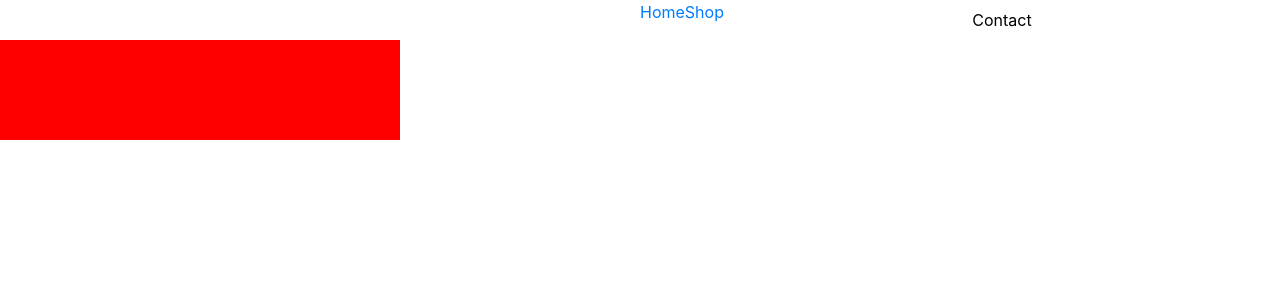
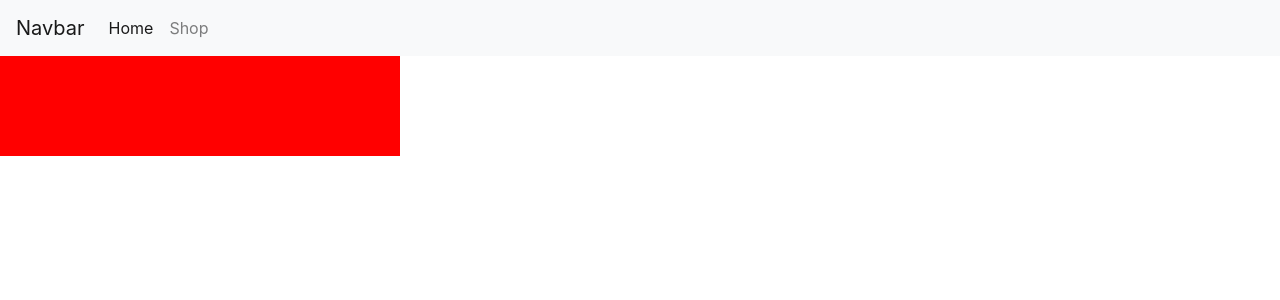
Before and after one commit to NathanSzu/website-template-react-firebase, a React (Create React App) app: page / in a window 1280 px wide. Shown: the top 300 px of the page. Built offline with nearby package versions, Linux system fonts and the light colour scheme.

Commit message:
Used bootstrap for basic nav template

```diff
--- a/public/index.css
+++ b/public/index.css
@@ -48,25 +48,3 @@
   display: flex;
   flex-wrap: wrap;
 }
-
-.flex-child {
-
-}
-
-.nav {
-  display: flex;
-}
-
-.nav-logo-wrapper {
-  flex-grow: 0;
-  flex-basis: 50%;
-}
-
-.nav-link-wrapper {
-  display: flex;
-  flex-grow: 1;
-}
-
-.nav-link {
-  flex-grow: 1;
-}
--- a/src/components/NavbarStandard.js
+++ b/src/components/NavbarStandard.js
@@ -2,15 +2,18 @@
 import { Link, useLocation } from "react-router-dom"
 
 export default function NavbarStandard() {
+    const location = useLocation();
     return (
-        <nav className='nav'>
-            <div className='nav-logo-wrapper'>
-
-            </div>
-            <div className='nav-link-wrapper'>
-                <Link to='/'>Home</Link>
-                <Link to='/shop-online'>Shop</Link>
-                <button className='nav-link'>Contact</button>
+        <nav className="navbar navbar-expand-lg navbar-light bg-light">
+            <Link className="navbar-brand" to="/">Navbar</Link>
+            <button className="navbar-toggler" type="button" data-toggle="collapse" data-target="#navbarNavAltMarkup" aria-controls="navbarNavAltMarkup" aria-expanded="false" aria-label="Toggle navigation">
+                <span className="navbar-toggler-icon"></span>
+            </button>
+            <div className="collapse navbar-collapse" id="navbarNavAltMarkup">
+                <div className="navbar-nav">
+                    <Link className={location.pathname === "/" ? 'nav-item nav-link active' : 'nav-item nav-link'} to='/'>Home</Link>
+                    <Link className={location.pathname === "/shop-online" ? 'nav-item nav-link active' : 'nav-item nav-link'} to='/shop-online'>Shop</Link>
+                </div>
             </div>
         </nav>
     )
```
